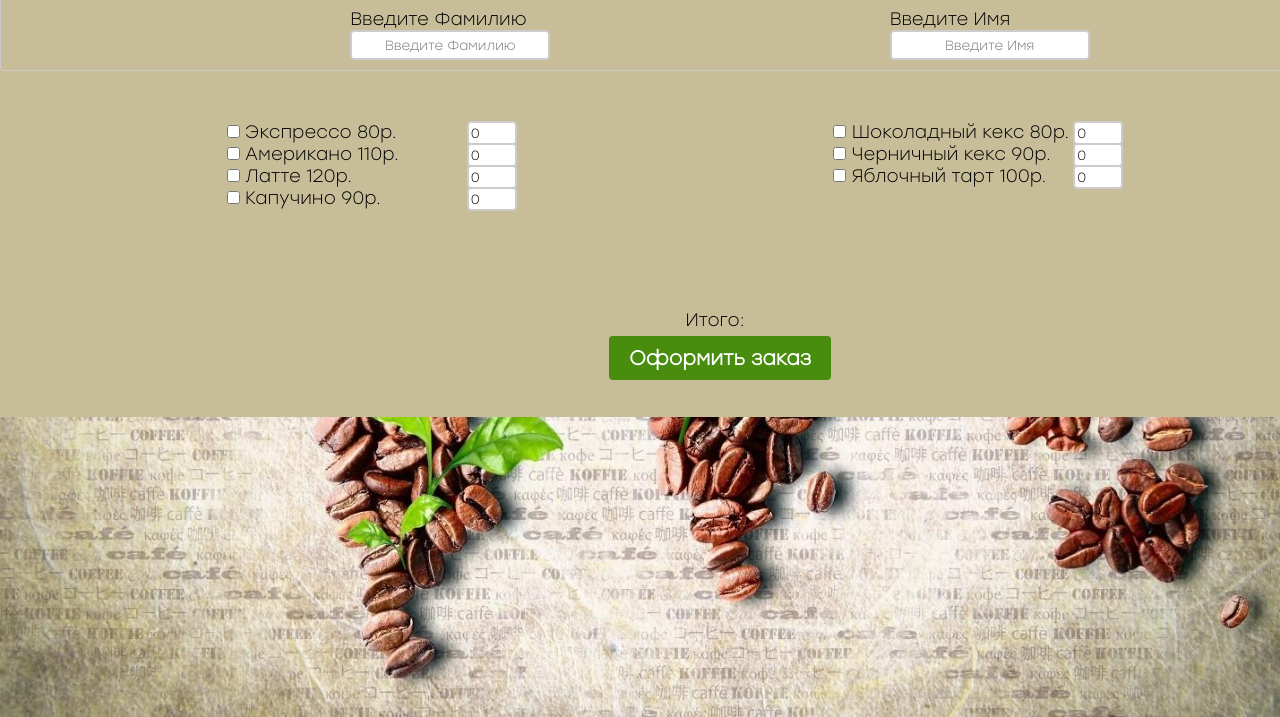
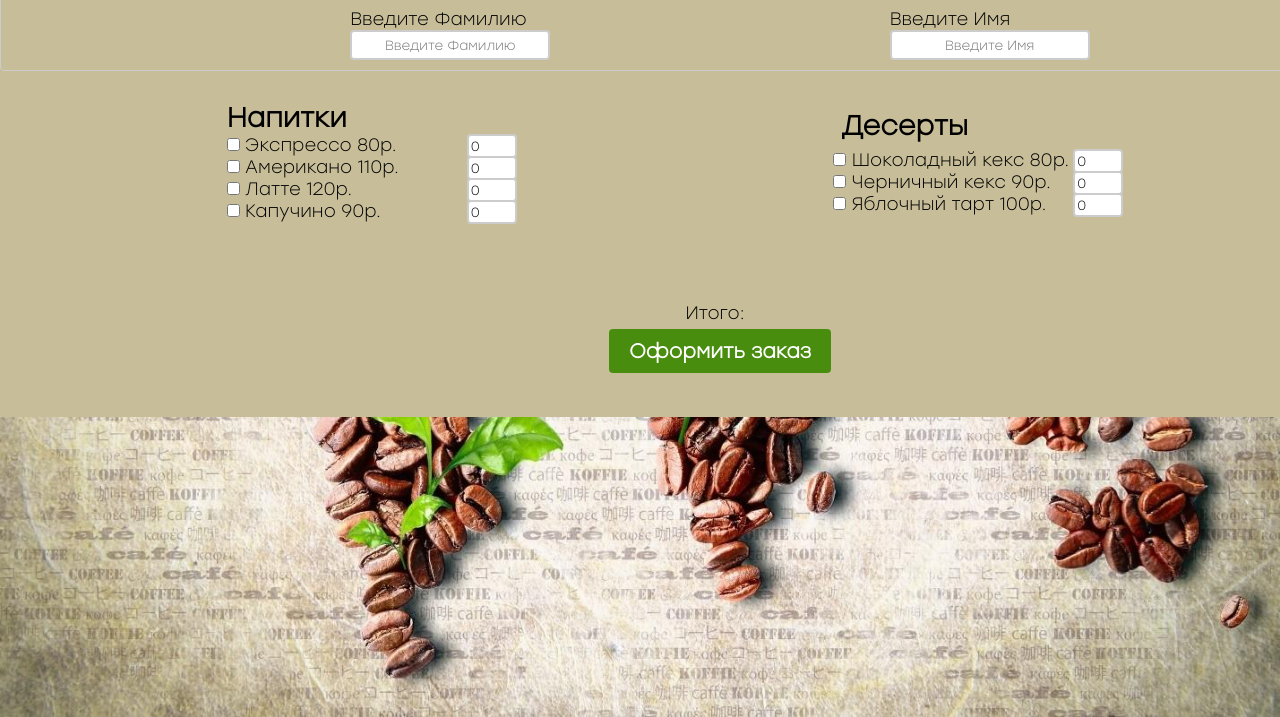
Before and after one commit to VasKaleev/Js_html_COFFEE-HOUSE, a plain HTML site: page index.html in a window 1280 px wide. Shown: the part 83-800 px from the top of the page. Drawn offline with Linux system fonts and the light colour scheme.

Commit message:
second commit

```diff
--- a/index.html
+++ b/index.html
@@ -25,6 +25,7 @@
         </div>
         <div class="kofe">
             <div class="st1">
+                <h2>Напитки</h2>
                 <div class="item">
                     <input class="checkbox" id="checkbox1" type="checkbox" name="goods" value="80">
                     <label for="checkbox1">Экспрессо 80р.</label>
@@ -48,6 +49,7 @@
 
             </div>
             <div class="st2">
+                <h2>Десерты</h2>
                 <div class="item">
                     <input class="checkbox" id="checkbox5" type="checkbox" name="goods" value="80">
                     <label for="checkbox1">Шоколадный кекс 80р.</label>
--- a/script.js
+++ b/script.js
@@ -45,12 +45,33 @@ checkboxes.forEach((checkbox) => {
 quantityInputs.forEach((input) => {
     input.addEventListener('change', calcAmount);
 });
+
+/*for (const product of products) {
+    let checkboxElement = product.querySelector('input[type="checkbox"]');
+    let amountElement = product.querySelector('input[type="number"]');
+        if (checkboxElement.checked) {
+            if (amountElement.value <= 0 || amountElement.value > 100) {
+            amountElement.value = 1;
+            }
+        sum += parseInt(checkboxElement.dataset.price) * parseInt(amountElement.value);
+        }
+        else {
+        amountElement.value = 0;
+        }
+    resultElement.textContent = sum; }
+*/
+
 function calcAmount() {
     totalAmount = 0;
     Object.keys(products).forEach((key) => {
         let product = products[key]
         if (product.checkbox.checked) {
+            if (product.quantityInput.value <= 0 || product.quantityInput.value > 100) {
+                product.quantityInput.value = 1;
+            }
             totalAmount += (parseInt(product.quantityInput.value) * parseInt(product.checkbox.value));
+        } else {
+            product.quantityInput.value = 0;
         }
         if (fam.value) {
             rez.textContent = `Заказчик ` + `${fam.value} ${ima.value}`
--- a/style.css
+++ b/style.css
@@ -35,8 +35,8 @@ body {
 .kofe {
     display: flex;
     justify-content: space-evenly;
-    padding-top: 40px;
-    padding-bottom: 40px;
+    padding-top: 20px;
+    padding-bottom: 20px;
 }
 
 .fam_ima {
@@ -79,7 +79,9 @@ body {
     flex-direction: column;
     align-items: center;
 }
-
+.st1 h1, .st2 h2 {
+    padding: 2%;
+}
 .item {
     position: relative;
 }
```
